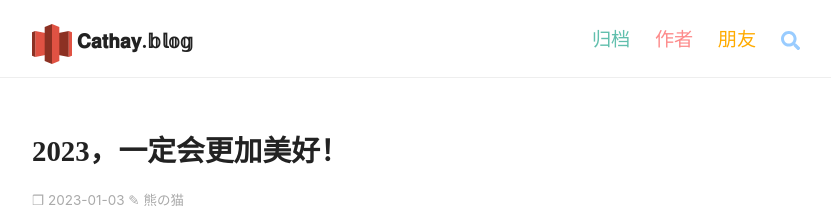
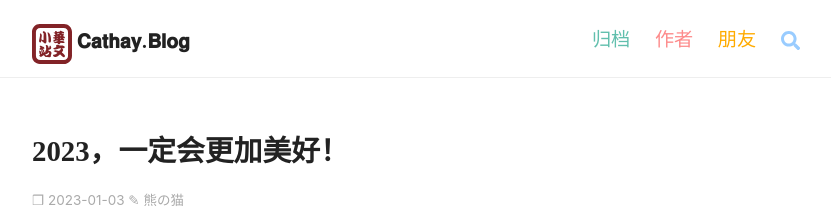
Before and after one commit to ColinAZ/blog, a Jekyll site: the page built from index.html, in a window 1280 px wide. Shown: the top 214 px of the page, without its empty margins (224-1055 px from the left). Built offline with Jekyll 4.4.1, drawn with Linux system fonts in a browser that asks for light colours; the list of posts is cut into pages by our own code; comment, search, counter and statistics services are not loaded.

Commit message:
调整logo

```diff
--- a/_includes/navigation.html
+++ b/_includes/navigation.html
@@ -2,7 +2,7 @@
   <div class="nav">
 	<div class="nav-container">
     <a title="Cathay.blog" href="{{ site.baseurl }}/">
-		<div class="logo">𝐂𝐚𝐭𝐡𝐚𝐲.𝕓𝕝𝕠𝕘</div>
+		<div class="logo">𝐂𝐚𝐭𝐡𝐚𝐲.𝐁𝐥𝐨𝐠</div>
 	</a>
     <h1 class="hidden">华文小站-Cathay.blog</h1>
 	<div class="desktop">
```
Also changed, not shown: main.min.css.
